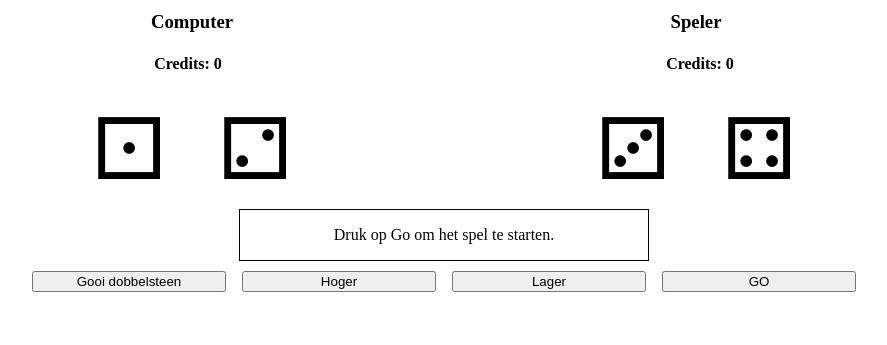
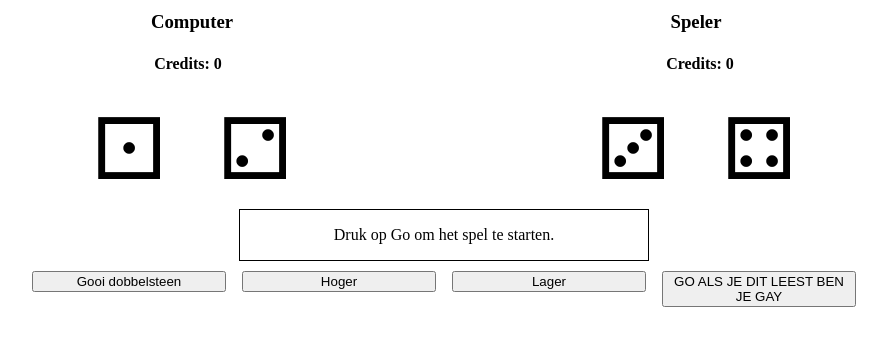
Before and after one commit to jdxhfhf/LES-1, a plain HTML site: page index.html in a window 1280 px wide. Shown: the part 79-424 px from the top of the page, without its empty margins (196-1083 px from the left). Drawn offline with Linux system fonts and the light colour scheme.

Commit message:
heheheheh

```diff
--- a/index.html
+++ b/index.html
@@ -79,6 +79,9 @@
                 <div class="text-center go-button-container">
                     <button class="go-button">
                         GO
+
+
+                        ALS JE DIT LEEST BEN JE GAY
                     </button>
                 </div>
                 <div>&nbsp;</div>
```
